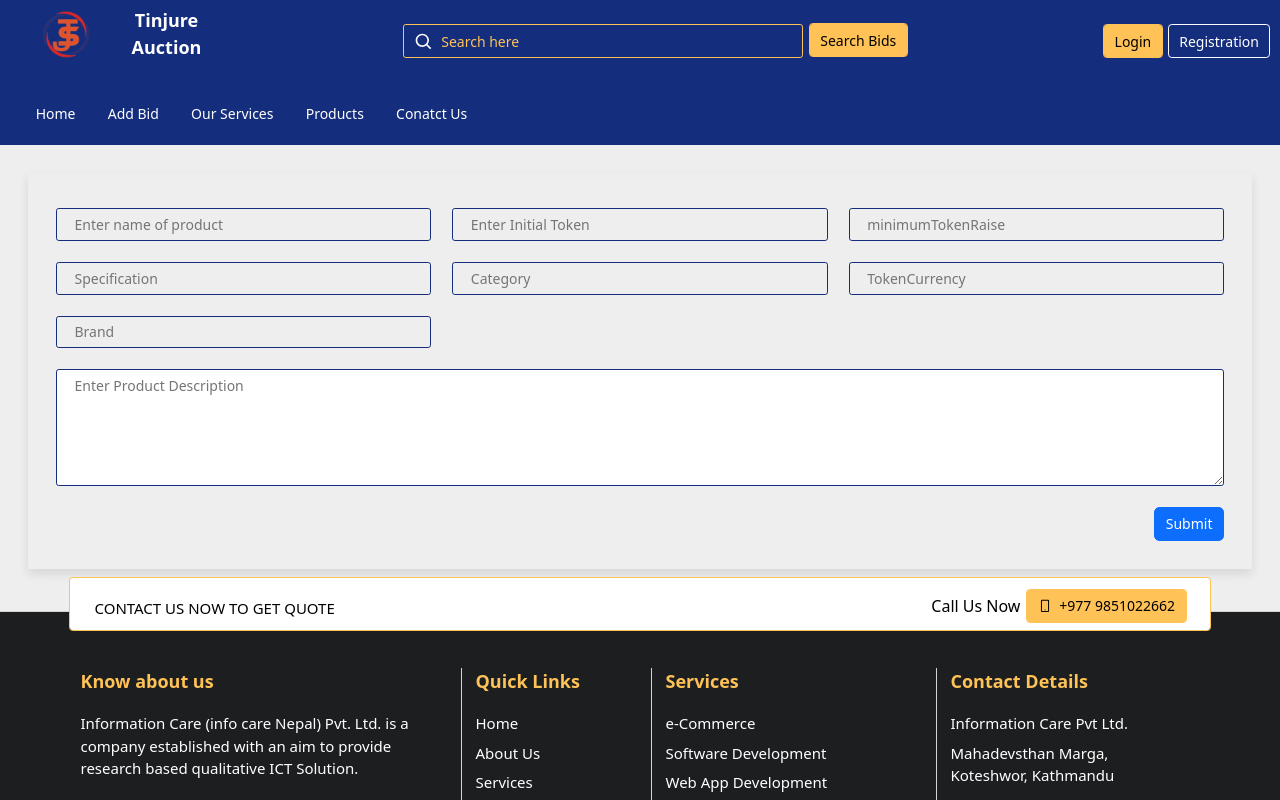
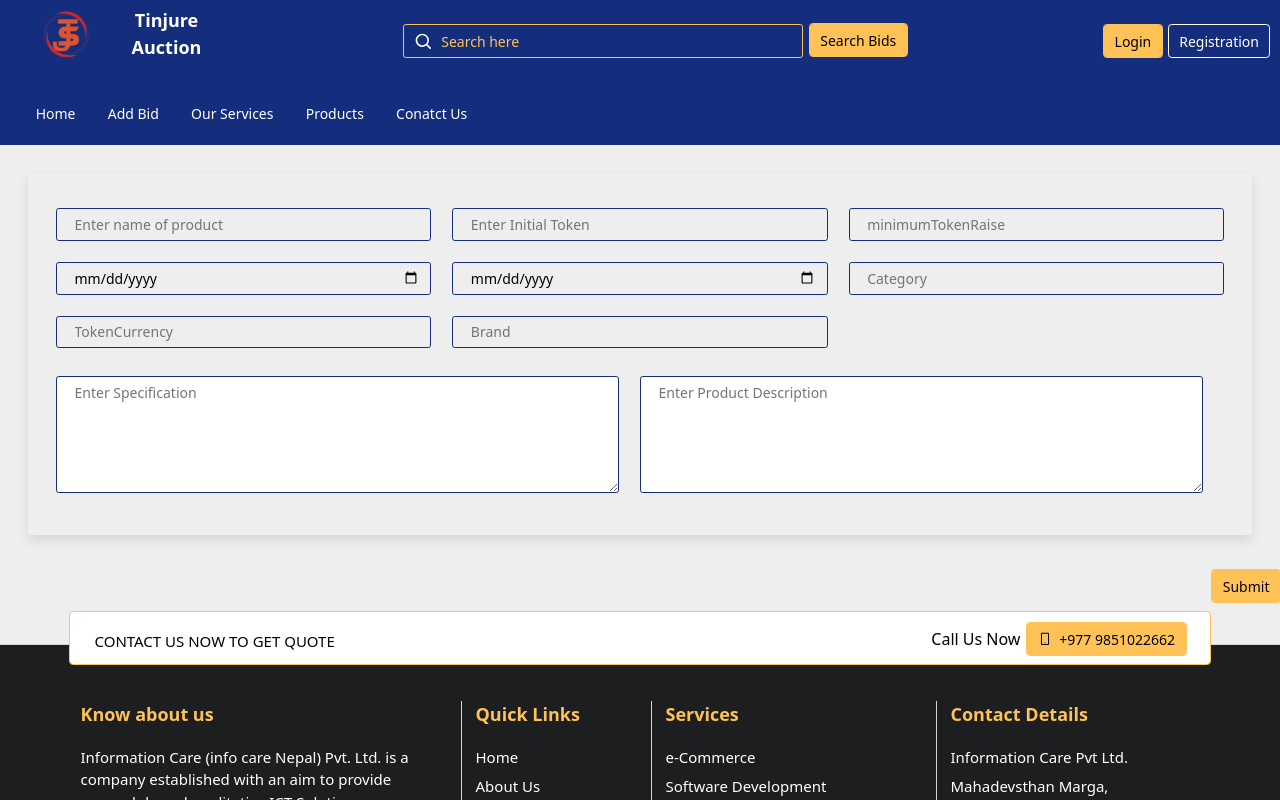
Before and after one commit to webTRON2021/bidding--frontend, a React (Create React App) app: page /add-product in a window 1280 px wide. Shown: the top 800 px of the page. Built offline with nearby package versions, Linux system fonts and the light colour scheme; no server answers.

Commit message:
fix: added filed for startdate, enddate and changed specification field to textarea

```diff
--- a/src/UI/molecules/AddProductForm.tsx
+++ b/src/UI/molecules/AddProductForm.tsx
@@ -1,32 +1,32 @@
 import { Formik } from "formik";
 import { useState } from "react";
-import { Button, Form } from "react-bootstrap";
+import { Form } from "react-bootstrap";
 import { AddProductSchema } from "../../config/schema/AddProductSchema";
+import Button from "../atoms/Button";
 import Input from "../atoms/Input";
 import Textarea from "../atoms/Textarea";
 
+export default () => {
+  const [loading, setLoading] = useState(false);
 
-export default ()=>{
+  const handleSubmit = () => {
+    console.log("This is add product");
+  };
 
-    // const [loading, setLoading] = useState(false);
-
-    const handleSubmit =  ()=>{
-        console.log("This is add product");
-    }
-
-    return(
+  return (
     <section className="addProduct_section">
       <Formik
         initialValues={{
           name: "",
           initialToken: "",
           minimumTokenRaise: "",
-          specification: "",
+          startDate: "",
+          endDate: "",
           category: "",
           tokenCurrency: "",
           brand: "",
+          specification: "",
           bidStory: "",
-
         }}
         onSubmit={handleSubmit}
         // validateOnChange={activeValidation}
@@ -44,15 +44,9 @@ export default ()=>{
                 <div className="row pt-2">
                   <div className="col-md-4 col-sm-6 col-12 mb-4">
                     <Input
-
                       type="text"
                       placeholder="Enter name of product"
-                    error={
-                      errors.name ===
-                      undefined
-                        ? false
-                        : true
-                    }
+                      error={errors.name === undefined ? false : true}
                       onChange={handleChange}
                       name="name"
                       value={values.name}
@@ -63,12 +57,9 @@ export default ()=>{
                   </div>
                   <div className="col-md-4 col-sm-6 col-12 mb-4">
                     <Input
-
                       type="number"
                       placeholder="Enter Initial Token"
-                    error={
-                      errors.initialToken === undefined ? false : true
-                    }
+                      error={errors.initialToken === undefined ? false : true}
                       onChange={handleChange}
                       name="initialToken"
                       value={values.initialToken}
@@ -79,7 +70,6 @@ export default ()=>{
                   </div>
                   <div className="col-md-4 col-sm-6 col-12 mb-4">
                     <Input
-
                       type="number"
                       placeholder="minimumTokenRaise
                       "
@@ -96,30 +86,35 @@ export default ()=>{
                   </div>
                   <div className="col-md-4 col-sm-6 col-12 mb-4">
                     <Input
-
-                    type="text"
-                    placeholder="Specification"
-                    error={
-                      errors.specification === undefined ? false : true
-                    }
+                      type="date"
+                      placeholder="Start Date"
+                      error={errors.startDate === undefined ? false : true}
                       onChange={handleChange}
-                    name="specification"
-                    value={values.specification}
+                      name="startDate"
+                      value={values.startDate}
                     ></Input>
                     <small className="input_suggestion_error">
-                    {errors.specification}
+                      {errors.startDate}
                     </small>
                   </div>
                   <div className="col-md-4 col-sm-6 col-12 mb-4">
                     <Input
-
+                      type="date"
+                      placeholder="End Date"
+                      error={errors.endDate === undefined ? false : true}
+                      onChange={handleChange}
+                      name="endDate"
+                      value={values.endDate}
+                    ></Input>
+                    <small className="input_suggestion_error">
+                      {errors.endDate}
+                    </small>
+                  </div>
+                  <div className="col-md-4 col-sm-6 col-12 mb-4">
+                    <Input
                       type="text"
                       placeholder="Category"
-                    error={
-                      errors.category === undefined
-                        ? false
-                        : true
-                    }
+                      error={errors.category === undefined ? false : true}
                       onChange={handleChange}
                       name="category"
                       value={values.category}
@@ -154,9 +149,21 @@ export default ()=>{
                       {errors.brand}
                     </small>
                   </div>
-                <div className="col-lg-12 col-md-4 col-12 mb-3">
+                  <div className="row pt-2">
+                  <div className="col-lg-6 col-md-6 col-12 mb-3">
                     <Textarea
-
+                      placeholder="Enter Specification"
+                      error={errors.specification === undefined ? false : true}
+                      onChange={handleChange}
+                      name="specification"
+                      value={values.specification}
+                    ></Textarea>
+                    <small className="input_suggestion_error">
+                      {errors.specification}
+                    </small>
+                  </div>
+                  <div className="col-lg-6 col-md-6 col-12 mb-3">
+                    <Textarea
                       placeholder="Enter Product Description"
                       error={errors.bidStory === undefined ? false : true}
                       onChange={handleChange}
@@ -168,32 +175,24 @@ export default ()=>{
                     </small>
                   </div>
                       </div>
+                  </div>
+                </div>
 
                 <div className="py-1"></div>
                 <div className="d-flex justify-content-end gap-3">
-                {/* <Button
-                    variant="primary_outline"
-                    loading={loadingDraft}
-                    type="button"
-                    onClick={() => {
-                      handleDraft(values);
-                    }}
-                  >
-                    Draft
-                  </Button> */}
                   <Button
-                //   loading={loading}
+                      loading={loading}
                     type="submit"
                     //   onClick={handleActiveValidation}
                   >
                     Submit
                   </Button>
                 </div>
-              </div>
+
             </Form>
           );
         }}
       </Formik>
     </section>
-    )
-}
+  );
+};
```
Lines whose indentation alone changed are shown as unchanged.
